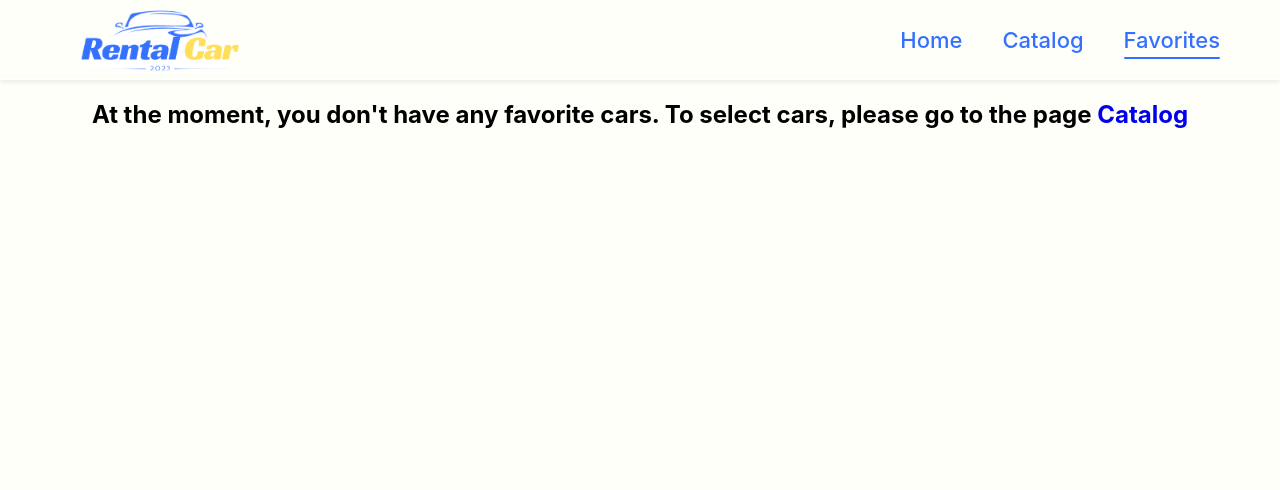
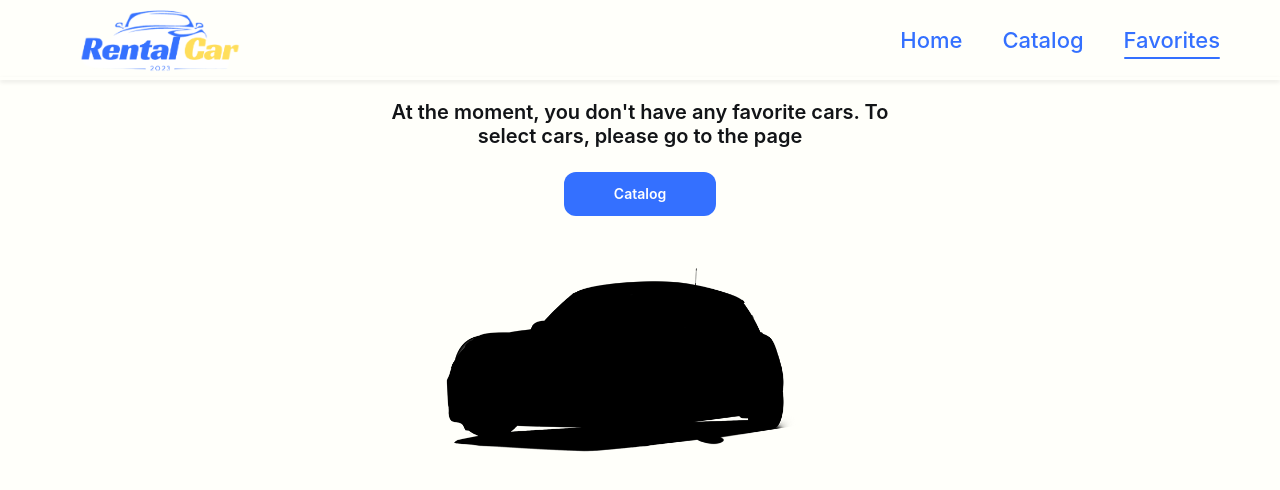
Before and after one commit to Aleksandr2905/Rental-Car, a React (Create React App) app: page /rental-car/favorites in a window 1280 px wide. Shown: the top 490 px of the page. Built offline with nearby package versions, Linux system fonts and the light colour scheme.

Commit message:
add btn catalog in favorites

```diff
--- a/src/components/BtnToCatalog/BtnToCatalog.styled.js
+++ b/src/components/BtnToCatalog/BtnToCatalog.styled.js
@@ -2,7 +2,6 @@ import { NavLink } from 'react-router-dom';
 import styled from 'styled-components';
 
 export const BtnCatalog = styled(NavLink)`
-  width: 168px;
   margin-top: 24px;
   padding: 12px 50px;
   border-radius: 12px;
--- a/src/pages/Favorites/Favorites.jsx
+++ b/src/pages/Favorites/Favorites.jsx
@@ -2,26 +2,29 @@ import React from 'react';
 import { useSelector } from 'react-redux';
 import { selectFavorite } from '../../redux/selectors';
 import { CarList } from '../../components/CarList/CarList';
-import { FavoriteWrap } from './Favorites.styled';
-import { NavLink } from 'react-router-dom';
+import { FavoriteText, FavoriteTitle, FavoriteWrap } from './Favorites.styled';
+import BtnToCatalog from '../../components/BtnToCatalog/BtnToCatalog';
+import noCars from '../../images/favorites-not-car.png';
 
 const Favorites = () => {
   const { favoriteCars } = useSelector(selectFavorite);
   return (
     <>
-      <FavoriteWrap>
-        {favoriteCars.length > 0 ? (
-          <>
-            <h1>Your Favorite Cars</h1>
-            <CarList carsArr={favoriteCars} />
-          </>
-        ) : (
-          <h2>
+      {favoriteCars.length > 0 ? (
+        <FavoriteWrap>
+          <FavoriteTitle>Your Favorite Cars</FavoriteTitle>
+          <CarList carsArr={favoriteCars} />
+        </FavoriteWrap>
+      ) : (
+        <FavoriteWrap>
+          <FavoriteText>
             At the moment, you don't have any favorite cars. To select cars,
-            please go to the page <NavLink to="/catalog">Catalog</NavLink>
-          </h2>
-        )}
-      </FavoriteWrap>
+            please go to the page
+          </FavoriteText>
+          <BtnToCatalog text="Catalog" />
+          <img src={noCars} alt="no cars" width="500" />
+        </FavoriteWrap>
+      )}
     </>
   );
 };
--- a/src/pages/Favorites/Favorites.styled.js
+++ b/src/pages/Favorites/Favorites.styled.js
@@ -6,5 +6,21 @@ export const FavoriteWrap = styled.div`
   justify-content: center;
   flex-direction: column;
   margin-top: 100px;
-  gap: 30px;
 `;
+
+export const FavoriteTitle = styled.h1`
+  font-size: 22px;
+  font-weight: 600;
+  line-height: 24px;
+  text-transform: uppercase;
+  color: var(--primary-text-color);
+`;
+
+export const FavoriteText = styled.h2`
+  width: 500px;
+  text-align: center;
+  font-size: 20px;
+  font-weight: 600;
+  line-height: 24px;
+  color: var(--primary-text-color);
+`;
```
